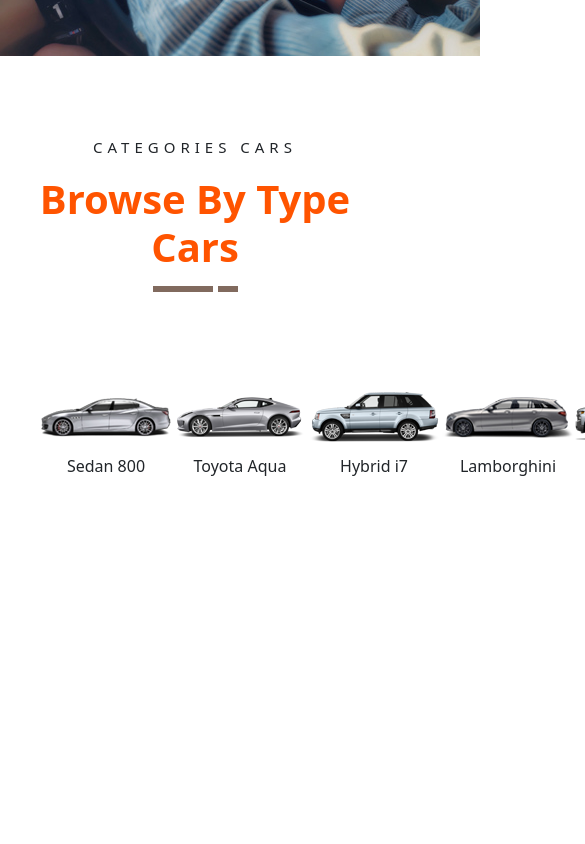
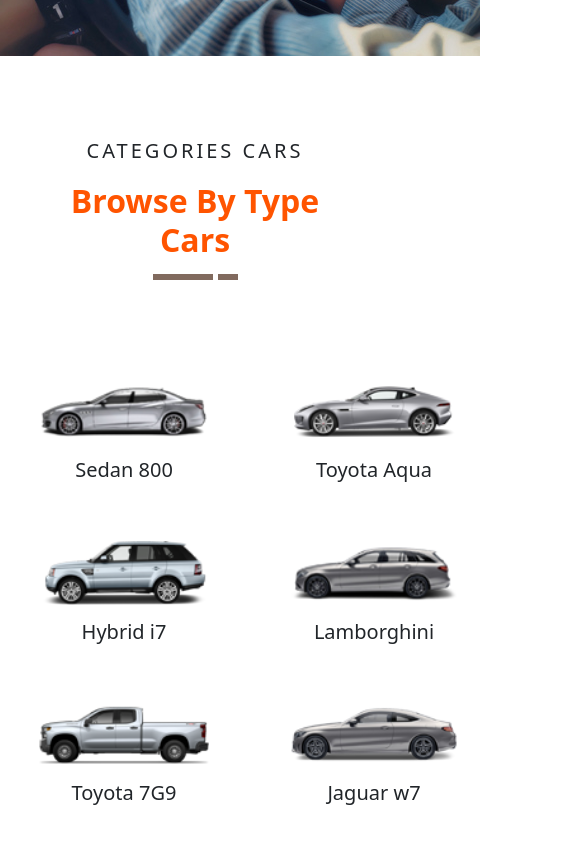
Before and after one commit to NH-Rifat/car_dealer_warehouse_management_client, a React (Create React App) app: page / in a window 390 px wide. Shown: the part 2330-3174 px from the top of the page, 585 px wide, since content can reach past the window. Before the commit the page ends 2924 px from the top, so only its background shows below. Built offline with nearby package versions, Linux system fonts and the light colour scheme.

Commit message:
browse car responsiveness done

```diff
--- a/src/pages/Home/CarModel/CarModel.module.css
+++ b/src/pages/Home/CarModel/CarModel.module.css
@@ -7,13 +7,17 @@
 p.category{
   font-size: 15px;
   letter-spacing: 5px;
+  text-align: center;
+
 }
 .car_model h1{
   font-weight: 700;
   font-size: 40px;
   color: rgb(255, 84, 0);
+  text-align: center;
 }
 .car_section p{
+  font-size: 17px;
 }
 .line{
   display: flex;
@@ -26,7 +30,6 @@ p.category{
   height: 6px;
   background-color: rgb(129, 106, 94);
   color: black;
-
 }
 .secondLine{
   width: 20px;
@@ -43,3 +46,135 @@ p.category{
 .car_section img{
   margin-bottom: 12px;
 }
+/* Responsive */
+
+
+@media only screen and (max-width: 1440px){
+  p.category{
+    font-size: 20px;
+    letter-spacing: 3px;
+  }
+  .car_model h1{
+    font-size: 32px;
+    color: rgb(255, 84, 0);
+  }
+  .car_section{
+    display: grid;
+    grid-template-columns: repeat(6,1fr);
+    margin-top: 100px;
+    grid-gap: 40px 80px;
+  }
+  .car_section img{
+    margin-bottom: 12px;
+  }
+}
+@media only screen and (max-width: 1024px){
+  p.category{
+    font-size: 20px;
+    letter-spacing: 3px;
+  }
+  .car_model h1{
+    font-size: 32px;
+    color: rgb(255, 84, 0);
+  }
+  .car_section{
+    display: grid;
+    grid-template-columns: repeat(3,1fr);
+    margin-top: 100px;
+    grid-gap: 40px 80px;
+  }
+  .car_section img{
+    margin-bottom: 12px;
+  }
+}
+@media only screen and (max-width: 768px){
+  p.category{
+    font-size: 20px;
+    letter-spacing: 3px;
+  }
+  .car_model h1{
+    font-size: 32px;
+    color: rgb(255, 84, 0);
+  }
+  .car_section{
+    display: grid;
+    grid-template-columns: repeat(3,1fr);
+    margin-top: 100px;
+    grid-gap: 40px 80px;
+  }
+  .car_section p{
+    font-size: 17px;
+  }
+  .car_section img{
+    margin-bottom: 12px;
+    width: 160px;
+  }
+}
+@media only screen and (max-width: 425px){
+  p.category{
+    font-size: 20px;
+    letter-spacing: 3px;
+  }
+  .car_model h1{
+    font-size: 32px;
+    color: rgb(255, 84, 0);
+  }
+  .car_section{
+    display: grid;
+    grid-template-columns: repeat(2,1fr);
+    margin-top: 100px;
+    grid-gap: 40px 80px;
+  }
+  .car_section p{
+    font-size: 20px;
+  }
+  .car_section img{
+    margin-bottom: 12px;
+    width: 170px;
+  }
+}
+@media only screen and (max-width: 375px){
+  p.category{
+    font-size: 20px;
+    letter-spacing: 3px;
+  }
+  .car_model h1{
+    font-size: 32px;
+    color: rgb(255, 84, 0);
+  }
+  .car_section{
+    display: grid;
+    grid-template-columns: repeat(2,1fr);
+    margin-top: 100px;
+    grid-gap: 40px 80px;
+  }
+  .car_section p{
+    font-size: 20px;
+  }
+  .car_section img{
+    margin-bottom: 12px;
+    width: 170px;
+  }
+}
+@media only screen and (max-width: 320px){
+  p.category{
+    font-size: 20px;
+    letter-spacing: 3px;
+  }
+  .car_model h1{
+    font-size: 32px;
+    color: rgb(255, 84, 0);
+  }
+  .car_section{
+    display: grid;
+    grid-template-columns: repeat(1,1fr);
+    margin-top: 100px;
+  }
+  .car_section p{
+    font-size: 25px;
+  }
+  .car_section img{
+    margin-bottom: 12px;
+    width: 300px;
+  }
+}
```
